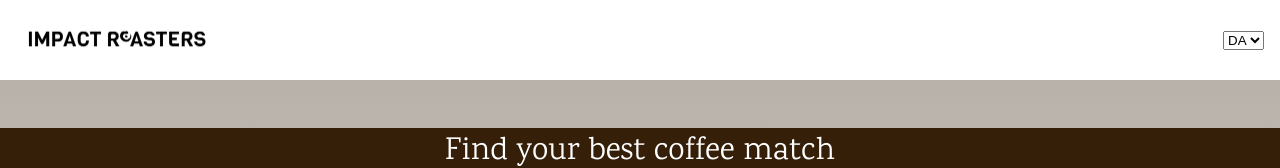
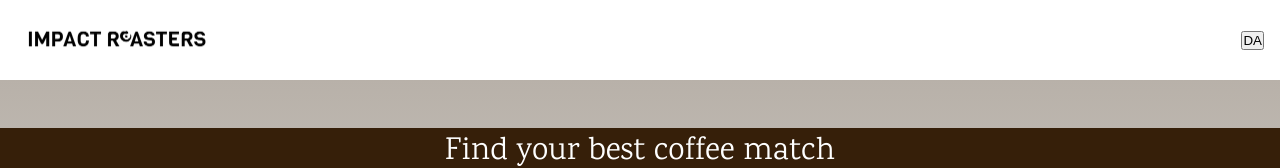
Before and after one commit to impact-roasters/coffee-guide, a React (Create React App) app: page / in a window 1280 px wide. Shown: the top 168 px of the page. Built offline with nearby package versions, Linux system fonts and the light colour scheme; a web font is replaced by a local one.

Commit message:
Added context and state management for language switcher

```diff
--- a/src/components/App/App.jsx
+++ b/src/components/App/App.jsx
@@ -8,17 +8,24 @@ import Footer from "components/Footer/Footer";
 
 import useAnswers from "./useAnswers";
 import useSteps from "./useSteps";
+import { useLocaleState, LocaleContext } from "./useLocale";
 
 import "./App.css";
 
 const App = () => {
+  const { locale, setLocaleToEnglish, setLocaleToDanish } = useLocaleState();
+
   const answers = useAnswers();
 
   const steps = useSteps(answers);
 
   return (
+    <LocaleContext.Provider value={locale}>
       <div className="app">
-      <Header />
+        <Header
+          setLocaleToEnglish={setLocaleToEnglish}
+          setLocaleToDanish={setLocaleToDanish}
+        />
         <main>
           <h1>Find your best coffee match</h1>
           <div className="main-content">
@@ -43,13 +50,17 @@ const App = () => {
                   }
                 />
               ))}
-            <Route path="/match" element={<CoffeeMatch answers={answers} />} />
+              <Route
+                path="/match"
+                element={<CoffeeMatch answers={answers} />}
+              />
             </Routes>
           </div>
           <Debugger answers={answers} />
         </main>
         <Footer />
       </div>
+    </LocaleContext.Provider>
   );
 };
 
--- /dev/null
+++ b/src/components/App/useLocale.js
@@ -0,0 +1,26 @@
+import { createContext, useContext, useState } from "react";
+
+const LocaleContext = createContext("en-us");
+
+const useLocaleState = () => {
+  const [locale, setLocale] = useState("en-us");
+
+  const setLocaleToEnglish = () => {
+    setLocale("en-us");
+  };
+
+  const setLocaleToDanish = () => {
+    setLocale("da-dk");
+  };
+
+  return { locale, setLocaleToEnglish, setLocaleToDanish };
+};
+
+const useLocale = () => {
+  const locale = useContext(LocaleContext);
+  return locale;
+};
+
+export default useLocale;
+
+export { LocaleContext, useLocaleState };
--- a/src/components/Header/Header.jsx
+++ b/src/components/Header/Header.jsx
@@ -1,7 +1,15 @@
-import "./Header.css";
+import useLocale from "components/App/useLocale";
+
 import IRLogo from "../../data/images/IRLogo.png";
 
-const Header = () => (
+import "./Header.css";
+
+const Header = ({ setLocaleToEnglish, setLocaleToDanish }) => {
+  const locale = useLocale();
+
+  console.log(locale);
+
+  return (
     <header className="app-header">
       <div className="logo">
         <a href="https://impactroasters.dk/">
@@ -9,12 +17,14 @@ const Header = () => (
         </a>
       </div>
       <div className="language-switcher">
-      <select>
-        <option value="da">DA</option>
-        <option value="en">EN</option>
-      </select>
+        {locale === "en-us" ? (
+          <button onClick={setLocaleToDanish}>DA</button>
+        ) : (
+          <button onClick={setLocaleToEnglish}>EN</button>
+        )}
       </div>
     </header>
   );
+};
 
 export default Header;
```
Lines whose indentation alone changed are shown as unchanged.
